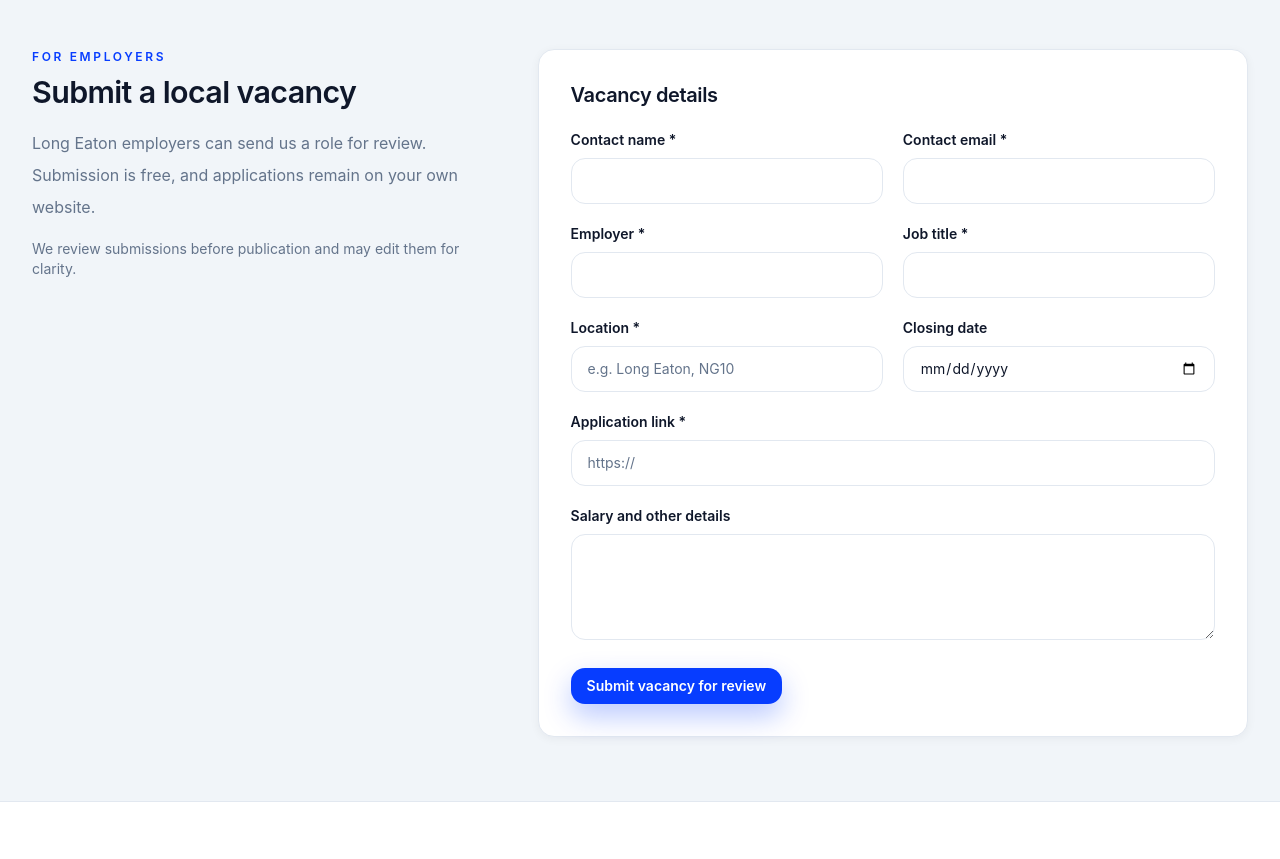
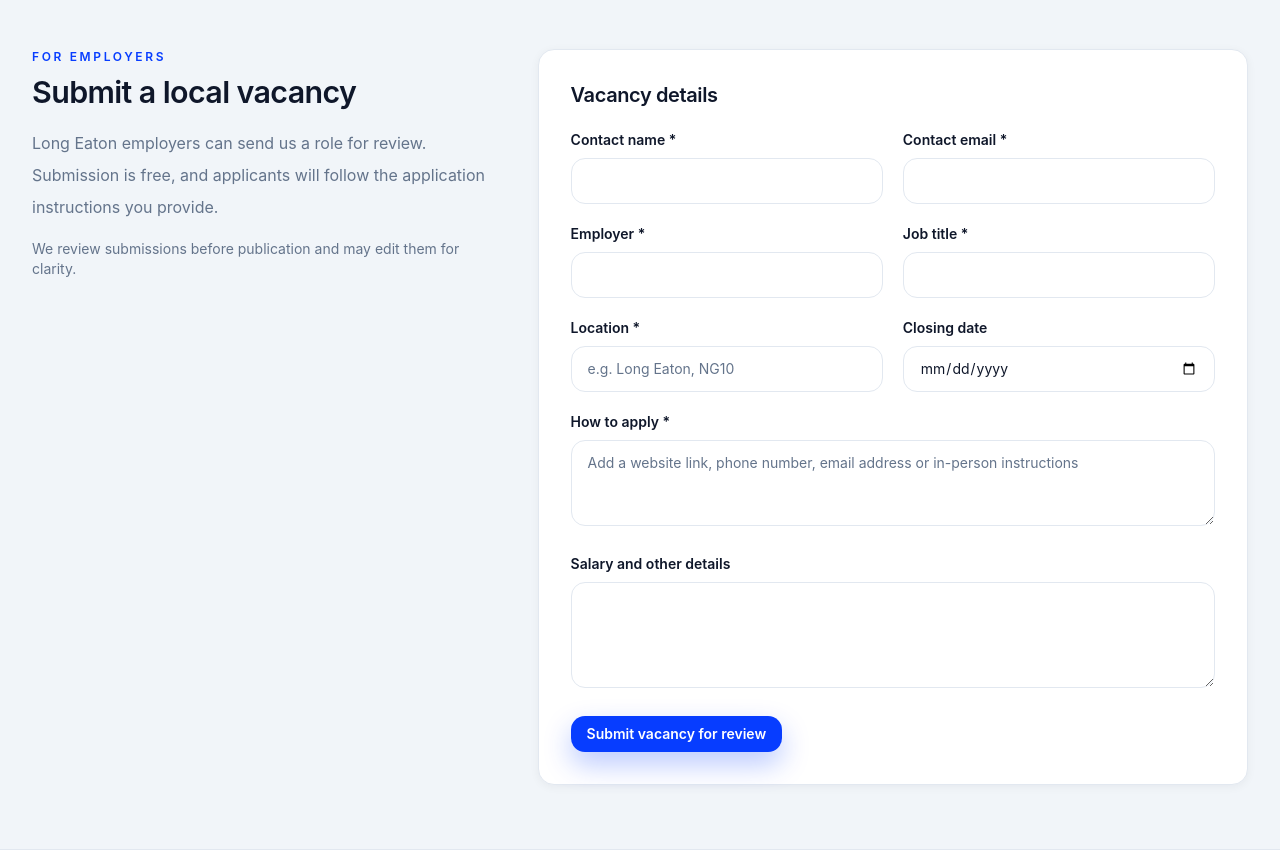
Before and after one commit to Artesuave88/Long-Eaton, a SvelteKit app: page /jobs in a window 1280 px wide. Shown: the part 780-1639 px from the top of the page. Built offline with nearby package versions, Linux system fonts and the light colour scheme; no server answers.

Commit message:
Update job submission form to replace application URL with application instructions

```diff
--- a/src/routes/jobs/+page.server.ts
+++ b/src/routes/jobs/+page.server.ts
@@ -232,7 +232,7 @@ export const actions = {
     const title = text(formData.get("title"));
     const location = text(formData.get("location"));
     const closingDate = text(formData.get("closingDate"));
-    const applyUrl = text(formData.get("applyUrl"));
+    const applyInstructions = text(formData.get("applyInstructions"));
     const details = text(formData.get("details"));
     const website = text(formData.get("website"));
     const values = {
@@ -242,12 +242,12 @@ export const actions = {
       title,
       location,
       closingDate,
-      applyUrl,
+      applyInstructions,
       details,
     };
 
     if (website) return { submitted: true };
-    if (!contactName || !email || !employer || !title || !location || !applyUrl) {
+    if (!contactName || !email || !employer || !title || !location || !applyInstructions) {
       return fail(400, {
         values,
         submitError: "Please complete all required fields.",
@@ -257,15 +257,6 @@ export const actions = {
       return fail(400, {
         values,
         submitError: "Please enter a valid contact email address.",
-      });
-    }
-    try {
-      const url = new URL(applyUrl);
-      if (!["http:", "https:"].includes(url.protocol)) throw new Error();
-    } catch {
-      return fail(400, {
-        values,
-        submitError: "Please enter a complete application URL beginning with https://.",
       });
     }
     if (!env.RESEND_API_KEY) {
@@ -282,7 +273,7 @@ export const actions = {
       ["Job title", title],
       ["Location", location],
       ["Closing date", closingDate || "Not supplied"],
-      ["Application URL", applyUrl],
+      ["How to apply", applyInstructions],
       ["Details", details || "Not supplied"],
     ];
     const response = await fetch("https://api.resend.com/emails", {
--- a/src/routes/jobs/+page.svelte
+++ b/src/routes/jobs/+page.svelte
@@ -134,7 +134,7 @@
         <p class="eyebrow">For employers</p>
         <h2 class="mt-2">Submit a local vacancy</h2>
         <p class="mt-4 body-copy">
-          Long Eaton employers can send us a role for review. Submission is free, and applications remain on your own website.
+          Long Eaton employers can send us a role for review. Submission is free, and applicants will follow the application instructions you provide.
         </p>
         <p class="mt-4 text-sm text-brand-muted">
           We review submissions before publication and may edit them for clarity.
@@ -181,8 +181,8 @@
               <input id="closingDate" name="closingDate" type="date" class="field-input" value={form?.values?.closingDate ?? ""} />
             </div>
             <div class="sm:col-span-2">
-              <label for="applyUrl" class="mb-2 block text-sm font-semibold">Application link *</label>
-              <input id="applyUrl" name="applyUrl" type="url" required class="field-input" placeholder="https://" value={form?.values?.applyUrl ?? ""} />
+              <label for="applyInstructions" class="mb-2 block text-sm font-semibold">How to apply *</label>
+              <textarea id="applyInstructions" name="applyInstructions" rows="3" required class="field-input" placeholder="Add a website link, phone number, email address or in-person instructions">{form?.values?.applyInstructions ?? ""}</textarea>
             </div>
             <div class="sm:col-span-2">
               <label for="details" class="mb-2 block text-sm font-semibold">Salary and other details</label>
```
